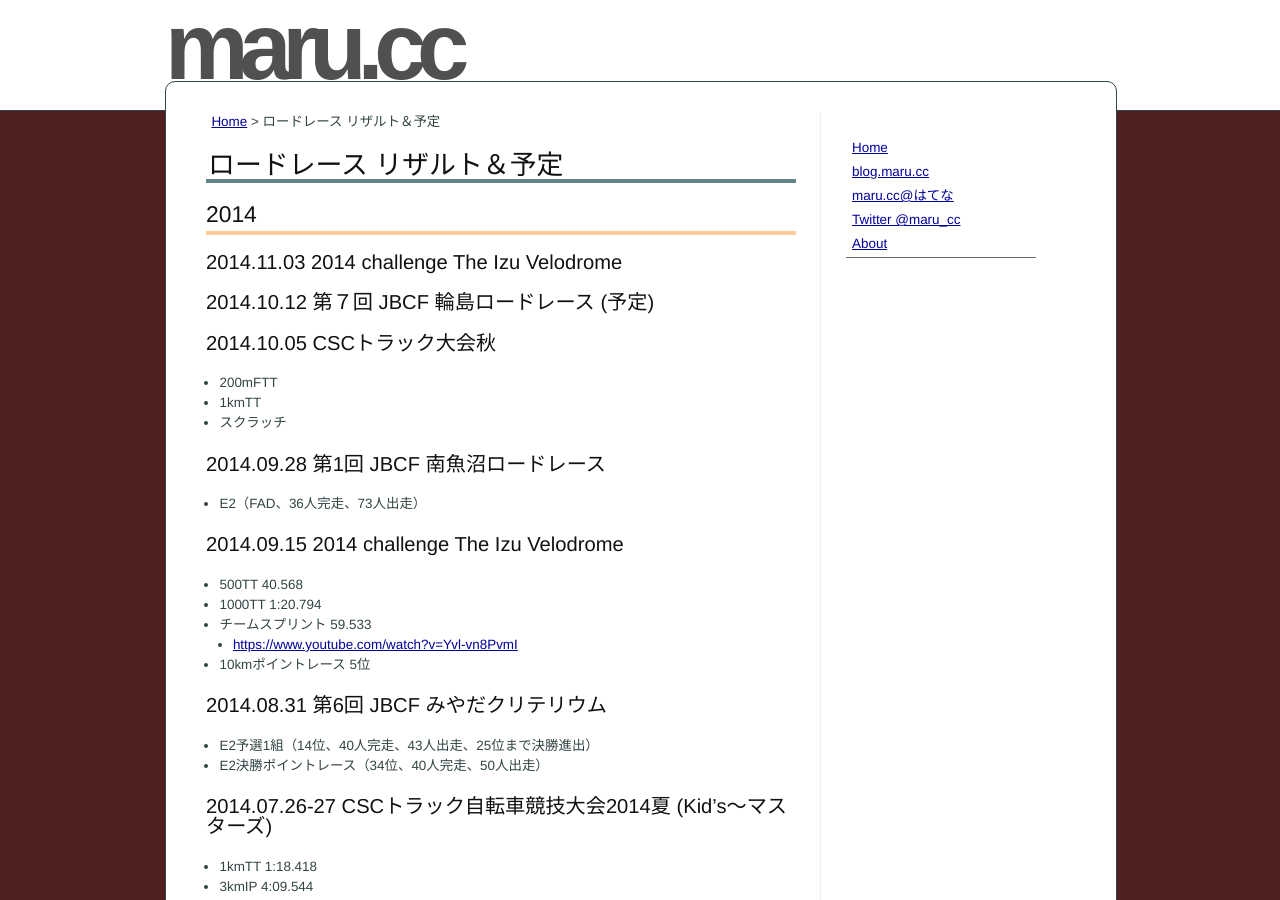
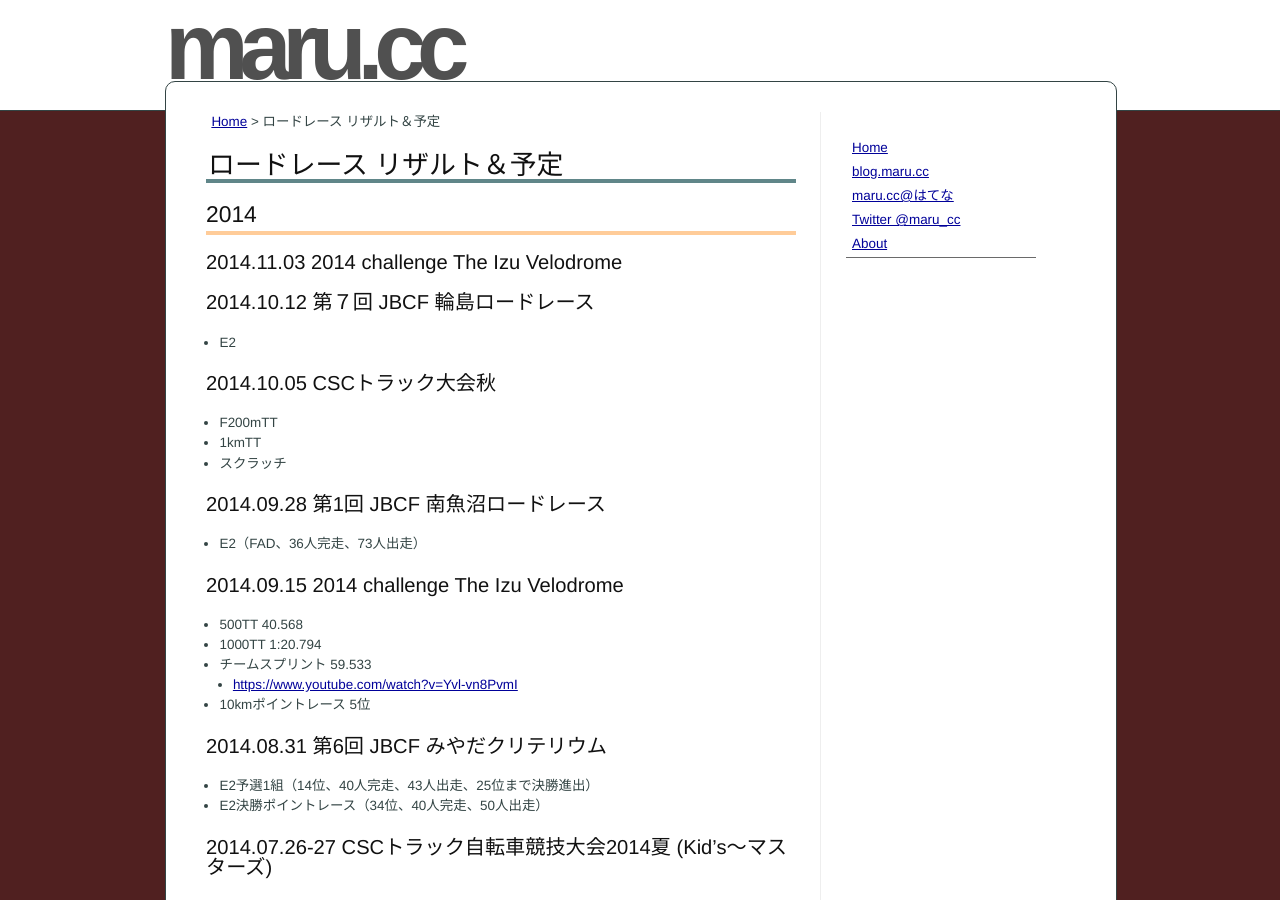
Before and after one commit to marucc/marucc.github.io, a Jekyll site: the page built from sports/results_bike.md, in a window 1280 px wide and 900 px high. Built offline with Jekyll 4.4.1, drawn with Linux system fonts in a browser that asks for light colours.

Commit message:
Published with https://stackedit.io/

```diff
--- a/sports/results_bike.md
+++ b/sports/results_bike.md
@@ -13,10 +13,11 @@ markdown: kramdown
 
 ### 2014.11.03 2014 challenge The Izu Velodrome
 
-### 2014.10.12 第７回 JBCF 輪島ロードレース (予定)
+### 2014.10.12 第７回 JBCF 輪島ロードレース
+ - E2
 
 ### 2014.10.05 CSCトラック大会秋
- - 200mFTT
+ - F200mTT
  - 1kmTT
  - スクラッチ
 
```
